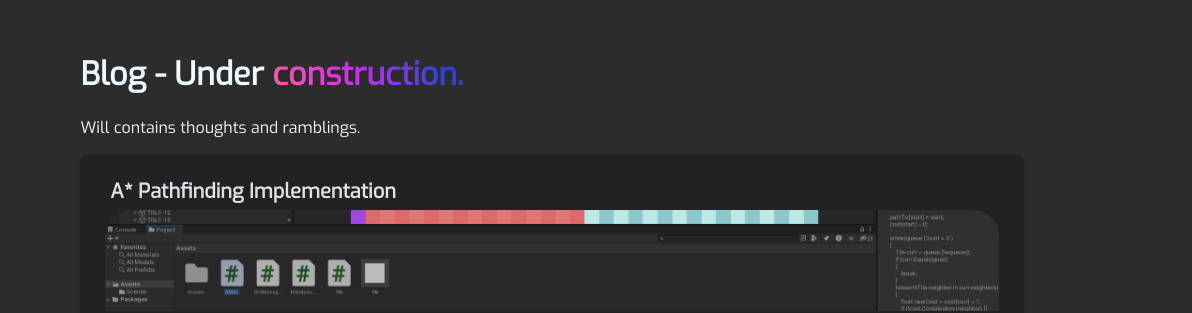
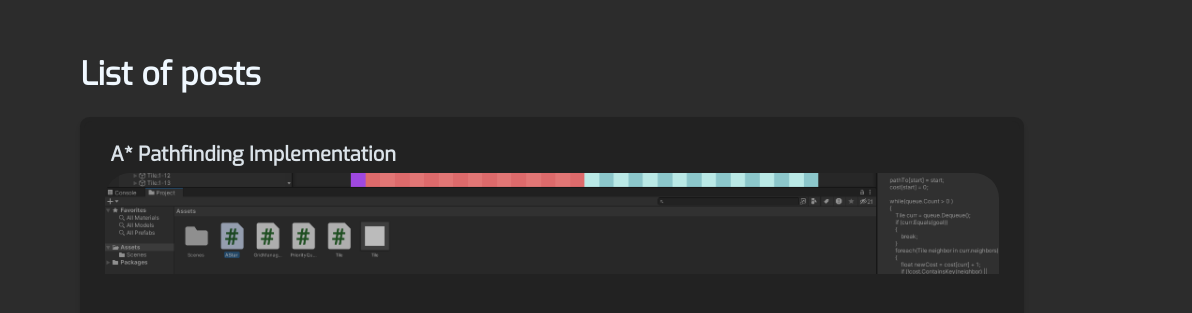
Before and after one commit to will-ixs/llixs-site, an Astro site: page /posts in a window 1280 px wide. Shown: the top 313 px of the page, 88-1280 px from the left. Built offline with nearby package versions, Linux system fonts and the light colour scheme; Astro itself is replaced by a stand-in of ours.

Commit message:
Content changes

```diff
--- a/src/pages/connect.astro
+++ b/src/pages/connect.astro
@@ -4,7 +4,6 @@ import Layout from "../layouts/Layout.astro";
 
 <Layout title="Connect">
     <main>
-		<h1>Hi! I'm <span class="text-gradient">will.</span></h1>
 		<h3>You can reach me in one of these places:</h3>
 		<div>
 			Here is my github. &emsp;
--- a/src/pages/posts.astro
+++ b/src/pages/posts.astro
@@ -5,8 +5,7 @@ import Card from "../components/Card.astro";
 
 <Layout title="Posts">
     <main>
-		<h1>Blog  - Under <span class="text-gradient">construction.</span></h1>
-        <p>Will contains thoughts and ramblings.</p>
+		<h1>List of posts</h1>
 		<Card
 				href="/posts/A-star"
 				title="A* Pathfinding Implementation"
```
Also changed, not shown: src/pages/works.astro (indentation only).
